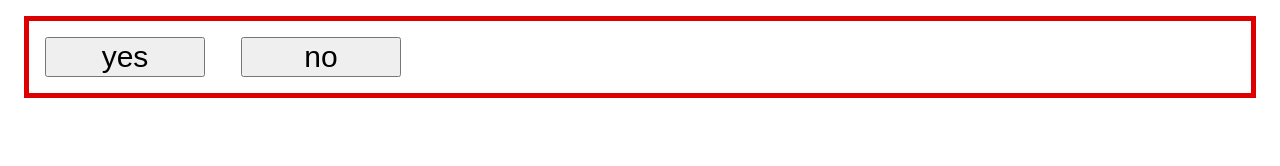
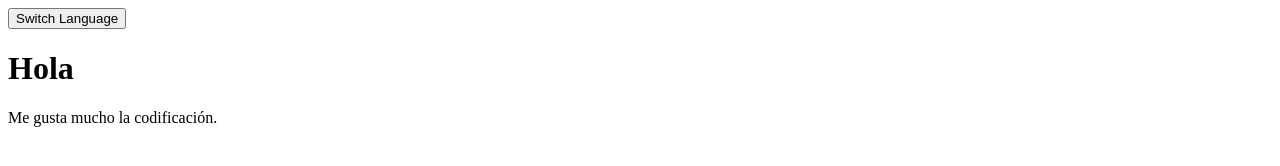
Before and after one commit to EstebanMPC/langageswitchtest, a plain HTML site: page index.html in a window 1280 px wide. Drawn offline with nearby package versions, Linux system fonts and the light colour scheme.

Commit message:
new test

```diff
--- a/index.html
+++ b/index.html
@@ -1,5 +1,5 @@
 <!DOCTYPE html>
-<html lang="en">
+<html lang="es, en">
 
 <head>
     <meta charset="UTF-8">
@@ -7,123 +7,32 @@
     <meta http-equiv="X-UA-Compatible" content="ie=edge">
     <title>MultiLingual</title>
     <style>
-        button {
-            font-size: 30px;
-            padding: 0.25 2rem;
-            margin: 1rem;
-            width: 10rem;
-            cursor: pointer;
-        }
 
-        [lang="en-CA"] {
-            border: 5px solid #dd0000;
-            margin: 1rem;
-        }
-
-        [lang="fr-CA"] {
-            border: 5px solid limegreen;
-            margin: 1rem;
-        }
-
-        [lang="de"] {
-            border: 5px solid gold;
-            margin: 1rem;
-        }
-
-        div[lang] {
-            display: none;
-        }
-
-        div[lang].lang-match {
-            /* background-color: cornflowerblue; */
-            display: block;
-        }
     </style>
 </head>
 
 <body>
-    <div lang="en-CA">
-        <button data-key="btn-yes">Actual</button>
-        <button data-key="btn-no">Actual</button>
-    </div>
-    <div lang="de">
-        <button data-key="btn-yes">DEFAULT</button>
-        <button data-key="btn-no">DEFAULT</button>
-    </div>
-    <div lang="fr-CA">
-        <button data-key="btn-yes">DEFAULT</button>
-        <button data-key="btn-no">DEFAULT</button>
-    </div>
+    <button id="switch-lang">Switch Language</button>
 
-    <script>
-        //language data... could come from an external js/json file
-        let langdata = {
-            "languages": {
-                "en": {
-                    "strings": {
-                        "btn-yes": "yes",
-                        "btn-no": "no"
-                    }
-                },
-                "fr": {
-                    "strings": {
-                        "btn-yes": "oui",
-                        "btn-no": "non"
-                    }
-                },
-                "de": {
-                    "strings": {
-                        "btn-yes": "ja",
-                        "btn-no": "nein"
-                    }
-                }
-            }
-        }
+    <h1><span lang="en">Hello</span> <span lang="es">Hola</span></h1>
+
+    <p lang="en">I really enjoy coding.</p>
+
+    <p lang="es">Me gusta mucho la codificación.</p>
+
+
+
+
+    <script src="https://code.jquery.com/jquery-3.6.0.min.js"
+        integrity="sha256-/xUj+3OJU5yExlq6GSYGSHk7tPXikynS7ogEvDej/m4=" crossorigin="anonymous">
     </script>
     <script>
-        //apply the language values to the content
-        document.addEventListener('DOMContentLoaded', () => {
-            //skip the lang value in the HTML tag for this example
-            let zones = document.querySelectorAll('html [lang]');
-            applyStrings(zones);
+        $('[lang="en"]').hide();
 
-            let lang = findLocaleMatch();
-            let container = document.querySelector(`html [lang*=${lang}]`);
-            container.className = 'lang-match';
-        });
-
-        function applyStrings(containers) {
-            containers.forEach(container => {
-                //find all the elements that have data-key
-                let locale = container.getAttribute('lang');
-                //console.log('looking inside of ', locale);
-                container.querySelectorAll(`[data-key]`).forEach(element => {
-                    let key = element.getAttribute('data-key');
-                    //console.log(element);
-                    //console.log(key);
-                    let lang = locale.substr(0, 2); //first 2 characters
-                    if (key) {
-                        element.textContent = langdata.languages[lang].strings[key];
-                    }
-                });
-            })
-        }
-
-        function findLocaleMatch() {
-            let keys = Object.keys(langdata.languages); //from our data
-            let locales = Intl.getCanonicalLocales(keys); //from our data validated
-
-            let lang = navigator.language; //from browser
-            let locale = Intl.getCanonicalLocales(lang); //from browser validated
-            console.log('browser language', lang);
-            console.log('locales from data file', locale);
-
-            //find the match for locale inside locales
-            let langMatch = document.documentElement.getAttribute('lang'); //default
-            locales = locales.filter(l => locale == l);
-            langMatch = (locales.length > 0) ? locales[0] : langMatch;
-            return langMatch;
-        }
+            $('#switch-lang').click(function () {
+                $('[lang="es"]').toggle();
+                $('[lang="en"]').toggle();
+            });
     </script>
 </body>
 
```
